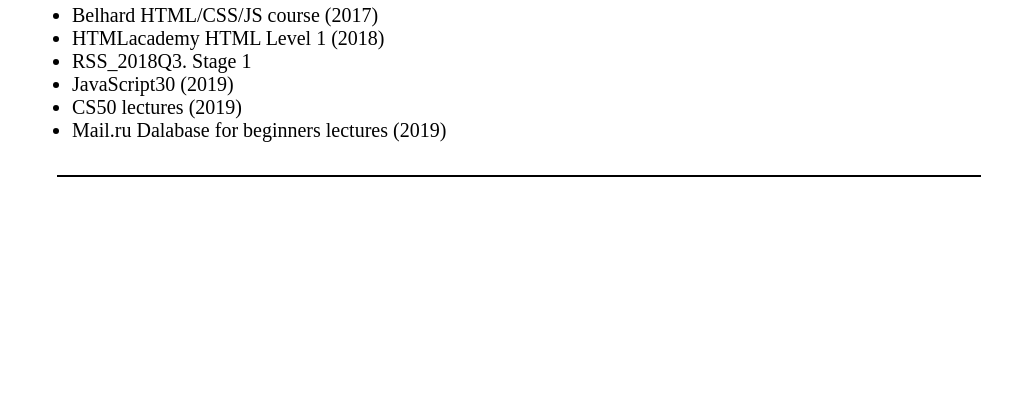
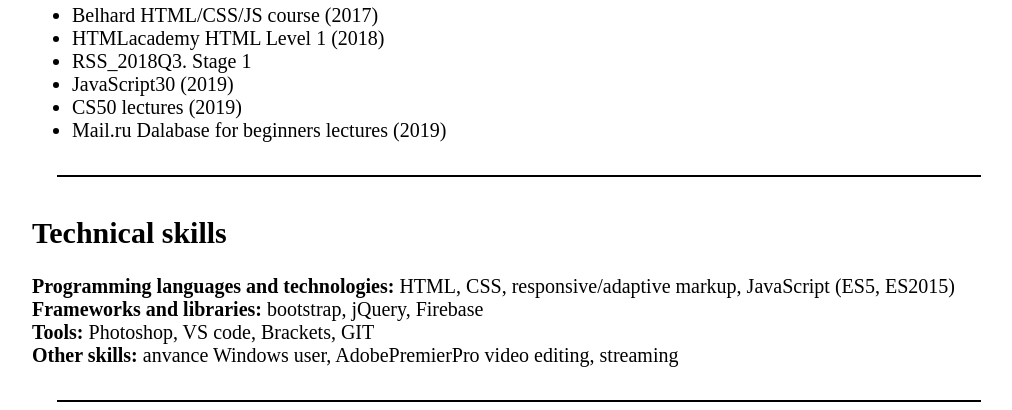
Before and after one commit to SpInAgRblzzz/rsschool-cv, a plain HTML site: page index.html in a window 1280 px wide. Shown: the part 560-970 px from the top of the page, without its empty margins (121-1133 px from the left). Before the commit the page ends 800 px from the top, so only its background shows below. Drawn offline with Linux system fonts and the light colour scheme.

Commit message:
feat: add technical-skills section

```diff
--- a/index.html
+++ b/index.html
@@ -33,6 +33,16 @@
                 <li>Mail.ru Dalabase for beginners lectures (2019)</li>
             </ul>
         </section>
+        <section class="technical-skills">
+            <h2>Technical skills</h2>
+            <ul>
+                <li><b>Programming languages and technologies:</b> HTML, CSS, responsive/adaptive markup, JavaScript (ES5, ES2015)</li>
+                <li><b>Frameworks and libraries:</b> bootstrap, jQuery, Firebase</li>
+                <li><b>Tools:</b> Photoshop, VS code, Brackets, GIT</li>
+                <li><b>Other skills:</b> anvance Windows user, AdobePremierPro video editing, streaming
+                    </li>
+            </ul>
+        </section>
     </article>
 </body>
 </html>
--- a/style.css
+++ b/style.css
@@ -32,7 +32,8 @@ h2 {
     top: 50px;
 }
 
-.personal-info ul {
+.personal-info ul,
+.technical-skills ul {
     padding: 0px;
 
     list-style: none;
@@ -40,7 +41,8 @@ h2 {
 
 .personal-info::after,
 .summary::after,
-.education::after {
+.education::after,
+.technical-skills::after {
     content: " ";
 
     display: block;
```
